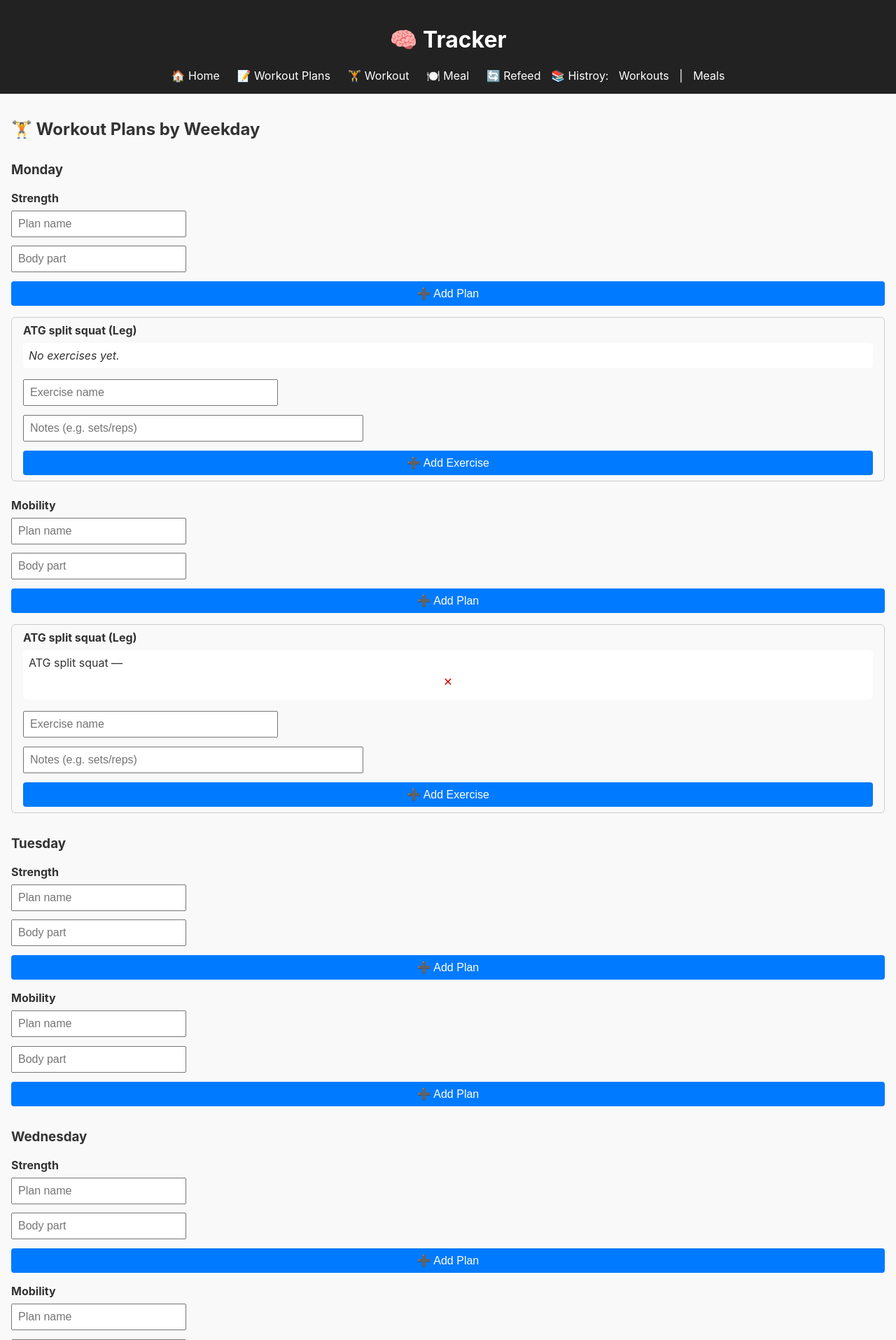
After one commit to HeigoTasuja/mealTrainingApp, a Flask app: page /plans/ in a window 1280 px wide. The commit adds this page. Shown: the top 1915 px of the page at 70% size. Run offline with Flask 3, Linux system fonts and the light colour scheme; data comes from the database, SQL or seed files in the repository; both versions use the stored data as it was after the commit.

Commit message:
update db + exrecises

```diff
--- a/app.py
+++ b/app.py
@@ -5,6 +5,7 @@ from database import init_db
 from blueprints.workouts import workouts_bp
 from blueprints.meals import meals_bp
 from blueprints.refeed import refeed_bp
+from blueprints.workout_plans import workout_plans_bp
 
 
 def create_app():
@@ -17,6 +18,7 @@ def create_app():
     app.register_blueprint(workouts_bp)
     app.register_blueprint(meals_bp)
     app.register_blueprint(refeed_bp)
+    app.register_blueprint(workout_plans_bp)
 
     # Root route
     @app.route("/")
--- /dev/null
+++ b/blueprints/workout_plans.py
@@ -0,0 +1,75 @@
+
+from flask import Blueprint, render_template, request, redirect, url_for, flash
+from database import get_connection
+
+workout_plans_bp = Blueprint("workout_plans", __name__, url_prefix="/plans")
+
+@workout_plans_bp.route("/")
+def plans_index():
+    with get_connection() as conn:
+        plans = conn.execute("SELECT * FROM workout_plans").fetchall()
+        exercises = conn.execute("SELECT * FROM exercises").fetchall()
+    return render_template("plans/index.html",
+                           plans=plans,
+                           exercises=exercises)
+
+@workout_plans_bp.route("/<category>")
+def plans_by_category(category):
+    with get_connection() as conn:
+        plans = conn.execute(
+            "SELECT * FROM workout_plans WHERE category = ?", (category,)
+        ).fetchall()
+    return render_template("plans/category.html", category=category, plans=plans)
+
+@workout_plans_bp.route("/plan/<int:plan_id>")
+def view_plan(plan_id):
+    with get_connection() as conn:
+        plan = conn.execute("SELECT * FROM workout_plans WHERE id = ?", (plan_id,)).fetchone()
+        exercises = conn.execute("SELECT * FROM exercises WHERE plan_id = ?", (plan_id,)).fetchall()
+    return render_template("plans/plan_detail.html", plan=plan, exercises=exercises)
+
+@workout_plans_bp.route("/plan/<int:plan_id>/add_exercise", methods=["POST"])
+def add_exercise(plan_id):
+    name = request.form.get("name")
+    description = request.form.get("description")
+    if not name:
+        flash("Exercise name is required")
+        return redirect(url_for("workout_plans.view_plan", plan_id=plan_id))
+    with get_connection() as conn:
+        conn.execute(
+            "INSERT INTO exercises (plan_id, name, description) VALUES (?, ?, ?)",
+            (plan_id, name, description)
+        )
+        conn.commit()
+    return redirect(url_for("workout_plans.view_plan", plan_id=plan_id))
+
+@workout_plans_bp.route("/exercise/<int:exercise_id>/delete", methods=["POST"])
+def delete_exercise(exercise_id):
+    with get_connection() as conn:
+        conn.execute("DELETE FROM exercises WHERE id = ?", (exercise_id,))
+        conn.commit()
+    plan_id = request.form.get("plan_id")
+    return redirect(url_for("workout_plans.view_plan", plan_id=plan_id))
+
+
+@workout_plans_bp.route("/add_plan", methods=["POST"])
+def add_plan():
+    name = request.form.get("name")
+    category = request.form.get("category")
+    day = request.form.get("day_of_week")
+    plan_type = request.form.get("type")
+    body_part = request.form.get("body_part")
+    if not name or not day or not category or not body_part:
+        flash("All fields are required.")
+        return redirect(url_for("workout_plans.plans_index"))
+
+    if not plan_type:
+        plan_type = "Strenght" if category == "Strenght" else "Mobility"
+
+    with get_connection() as conn:
+        conn.execute(
+            "INSERT INTO workout_plans (name, category, day, type, body_part) VALUES (?, ?, ?, ?, ?)",
+            (name, category, day, plan_type, body_part),
+        )
+        conn.commit()
+    return redirect(url_for("workout_plans.plans_index"))
--- a/database.py
+++ b/database.py
@@ -43,4 +43,22 @@ def init_db() -> None:
             )
             """
         )
+        # New tables for workout plans and exercises
+        c.execute("""
+            CREATE TABLE IF NOT EXISTS workout_plans (
+                id INTEGER PRIMARY KEY AUTOINCREMENT,
+                name TEXT UNIQUE,
+                category TEXT  -- 'mobility' or 'strength'
+            )
+        """)
+
+        c.execute("""
+            CREATE TABLE IF NOT EXISTS exercises (
+                id INTEGER PRIMARY KEY AUTOINCREMENT,
+                plan_id INTEGER,
+                name TEXT,
+                description TEXT,
+                FOREIGN KEY(plan_id) REFERENCES workout_plans(id) ON DELETE CASCADE
+            )
+        """)
         conn.commit()
--- a/templates/base.html
+++ b/templates/base.html
@@ -12,9 +12,14 @@
     <h1>🧠 Tracker</h1>
     <nav>
       <a href="/">🏠 Home</a>
+      <a href="/plans">📝 Workout Plans</a>
       <a href="/log-workout">🏋️ Workout</a>
       <a href="/log-meal">🍽️ Meal</a>
       <a href="/refeed">🔄 Refeed</a>
+      <span>📚 Histroy:
+          <a href="/workouts/history">Workouts</a> |
+          <a href="/meals/history">Meals</a>
+      </span>
     </nav>
   </header>
   <main>
--- /dev/null
+++ b/templates/plans/index.html
@@ -0,0 +1,53 @@
+{% extends "base.html" %}
+{% block content %}
+
+<h2>🏋️ Workout Plans by Weekday</h2>
+
+{% set weekdays = ['Monday','Tuesday','Wednesday','Thursday','Friday'] %}
+{% set categories = ['Strength','Mobility'] %}
+
+{% for day in weekdays %}
+  <h3 style="margin-top:2rem;">{{ day }}</h3>
+  {% for cat in categories %}
+    <h4 style="margin:0.5rem 0;">{{ cat }}</h4>
+
+    <!-- Add Plan Form -->
+    <form method="POST" action="{{ url_for('workout_plans.add_plan') }}" style="margin-bottom:1rem;">
+      <input type="hidden" name="day_of_week" value="{{ day }}">
+      <input type="hidden" name="category" value="{{ cat }}">
+      <input type="text" name="name" placeholder="Plan name" required style="width:20%;">
+      <input type="text" name="body_part" placeholder="Body part" required style="width:20%;">
+      <button type="submit">➕ Add Plan</button>
+    </form>
+
+    <!-- Plans for this day + category -->
+    {% for plan in plans if plan.day == day and plan.category==cat %}
+      <div style="margin-bottom:1.5rem; padding:0.5rem 1rem; border:1px solid #ccc; border-radius:6px;">
+        <strong>{{ plan.name }} ({{ plan.body_part }})</strong>
+
+        <ul style="margin-top:0.5rem;">
+          {% for ex in exercises if ex.plan_id == plan.id %}
+            <li>
+              {{ ex.name }} — {{ ex.description }}
+              <form method="POST" action="{{ url_for('workout_plans.delete_exercise', exercise_id=ex.id) }}" style="display:inline;">
+                <input type="hidden" name="plan_id" value="{{ plan.id }}">
+                <button type="submit" style="color:#d00;border:none;background:none;">✕</button>
+              </form>
+            </li>
+          {% else %}
+            <li><em>No exercises yet.</em></li>
+          {% endfor %}
+        </ul>
+
+        <!-- Add Exercise Form -->
+        <form method="POST" action="{{ url_for('workout_plans.add_exercise', plan_id=plan.id) }}" style="margin-top:0.5rem;">
+          <input type="text" name="name" placeholder="Exercise name" required style="width:30%;">
+          <input type="text" name="description" placeholder="Notes (e.g. sets/reps)" style="width:40%;">
+          <button type="submit">➕ Add Exercise</button>
+        </form>
+      </div>
+    {% endfor %}
+  {% endfor %}
+{% endfor %}
+
+{% endblock %}
```
Also changed, not shown: blueprints/meals.py (+10 -0 lines), blueprints/workouts.py (+9 -0 lines), templates/meal_history.html (added, +20 -0 lines), templates/workout_history.html (added, +19 -0 lines), data.db.
